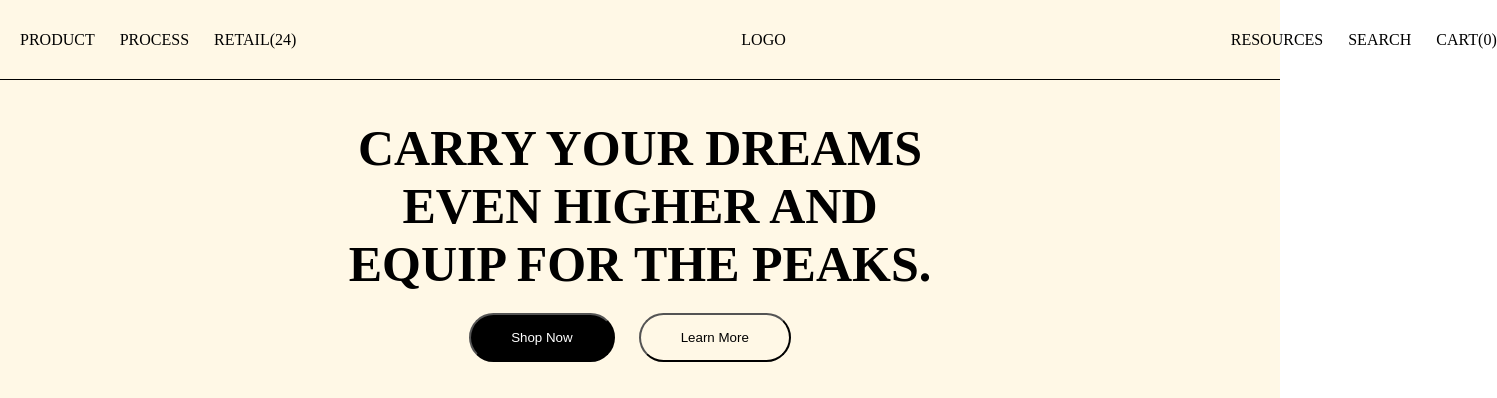
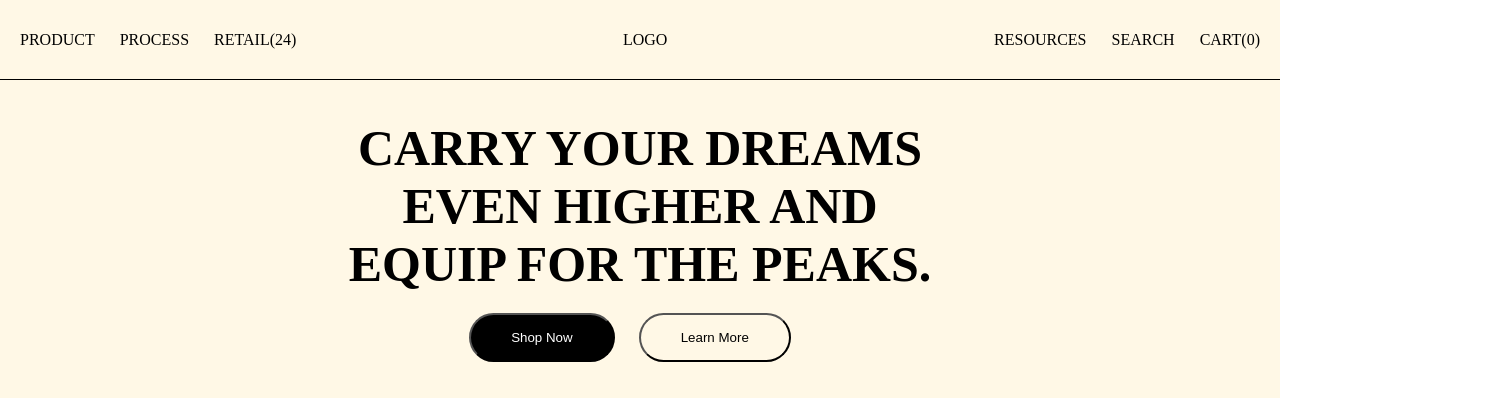
Before and after one commit to SwayamShalgar/AShopingSiteDesign, a plain HTML site: page index.html in a window 1280 px wide. Shown: the top 398 px of the page, 1497 px wide, since content can reach past the window. Drawn offline with Linux system fonts and the light colour scheme.

Commit message:
Update style.css

```diff
--- a/style.css
+++ b/style.css
@@ -20,10 +20,9 @@ html,body {
     height: 10%;
     width: 100%;
     display: flex;
-    gap: 445px;
-    padding: 20px 20px;
+    padding: 20px;
+    justify-content: space-between;
     align-items: center;
-    /* background-color: red; */
     border-bottom: 1px solid black;
 }
 
```
